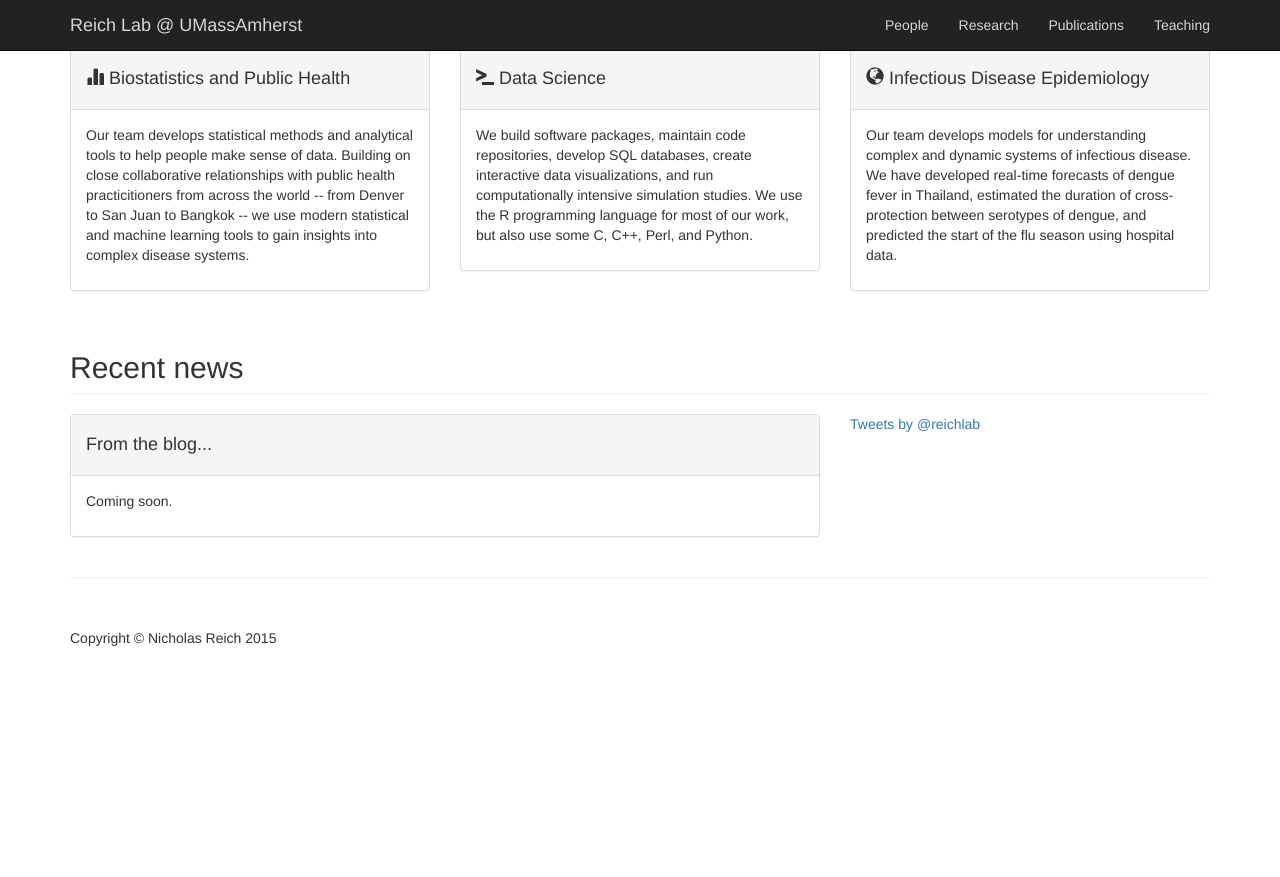
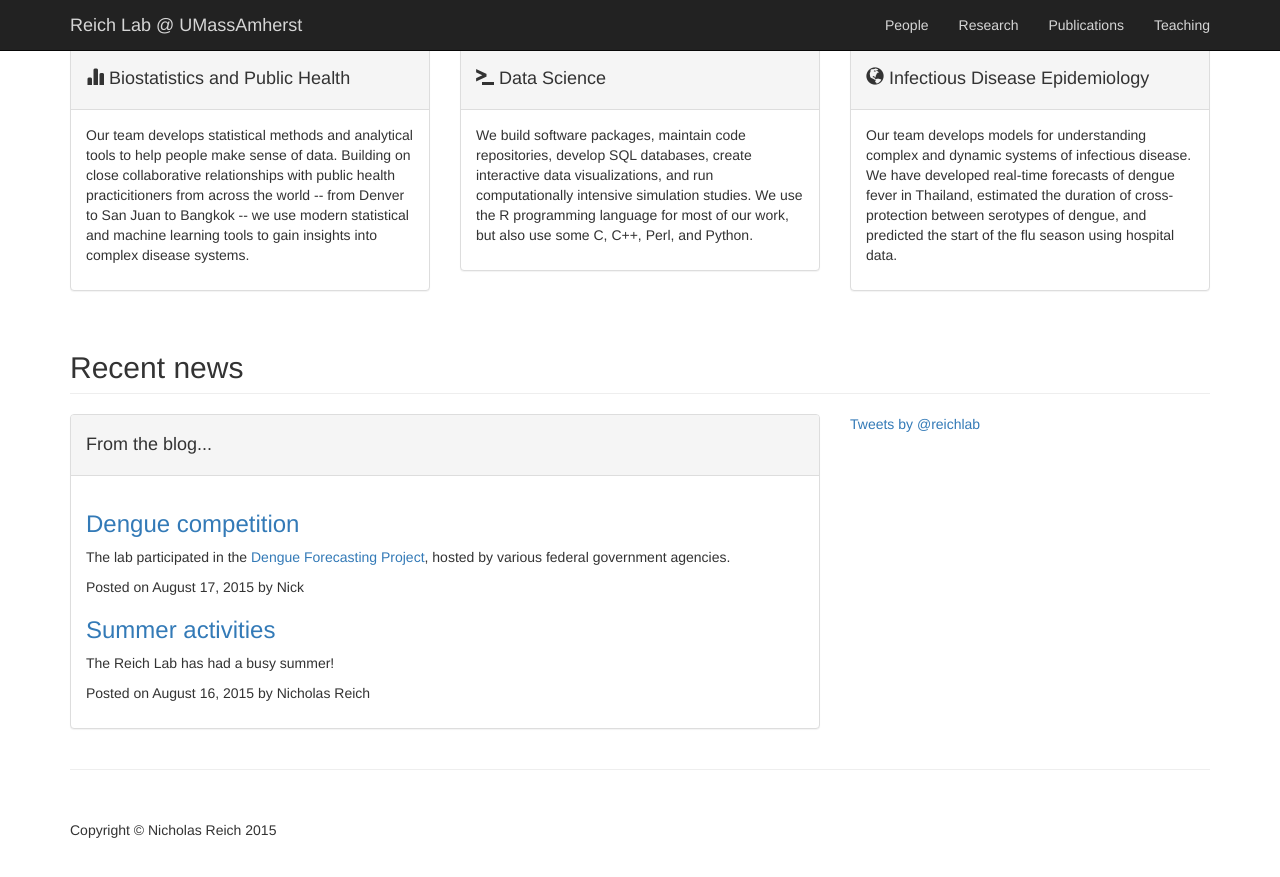
Before and after one commit to reichlab/reichlab.github.io, a Jekyll site: the page built from index.html, in a window 1280 px wide and 900 px high, scrolled down 412 px. Shown: the top 877 px of the window. Built offline with Jekyll 4.4.1, drawn with Linux system fonts in a browser that asks for light colours; the list of posts is cut into pages by our own code; comment, search, counter and statistics services are not loaded; before the commit the page ends 1120 px from its top, so only the background shows below that.

Commit message:
blog update.

```diff
--- a/index.html
+++ b/index.html
@@ -109,8 +109,13 @@ layout: default
                         <h4>From the blog...</h4>
                     </div>
                     <div class="panel-body">
-                        <p> Coming soon.</p>
-                        <!--<a href="#" class="btn btn-default">Read More</a> -->
+                            {% for post in site.posts %}
+                                <h3><a href="{{ site.baseurl }}/{{ post.url }}">{{ post.title }}</a></h3>
+                                {{ post.excerpt }}
+                                <p class="author">
+                                <span class="date">Posted on {{ post.date | date: '%B %d, %Y' }} by {{ post.author }}</span>
+                                </p>
+                            {% endfor %}
                     </div>
                 </div>
             </div>
```
